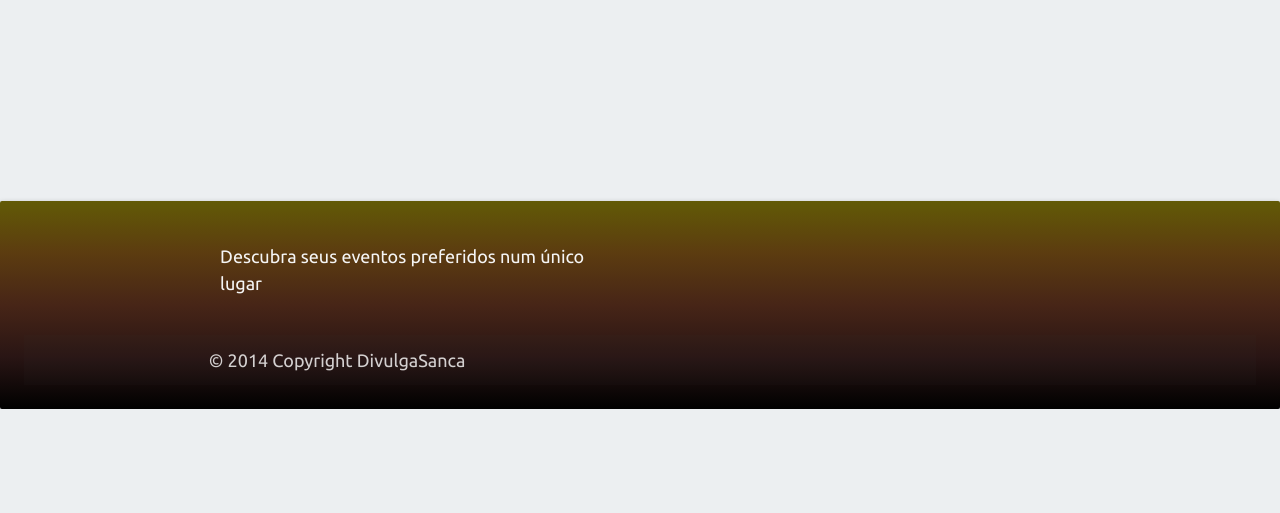
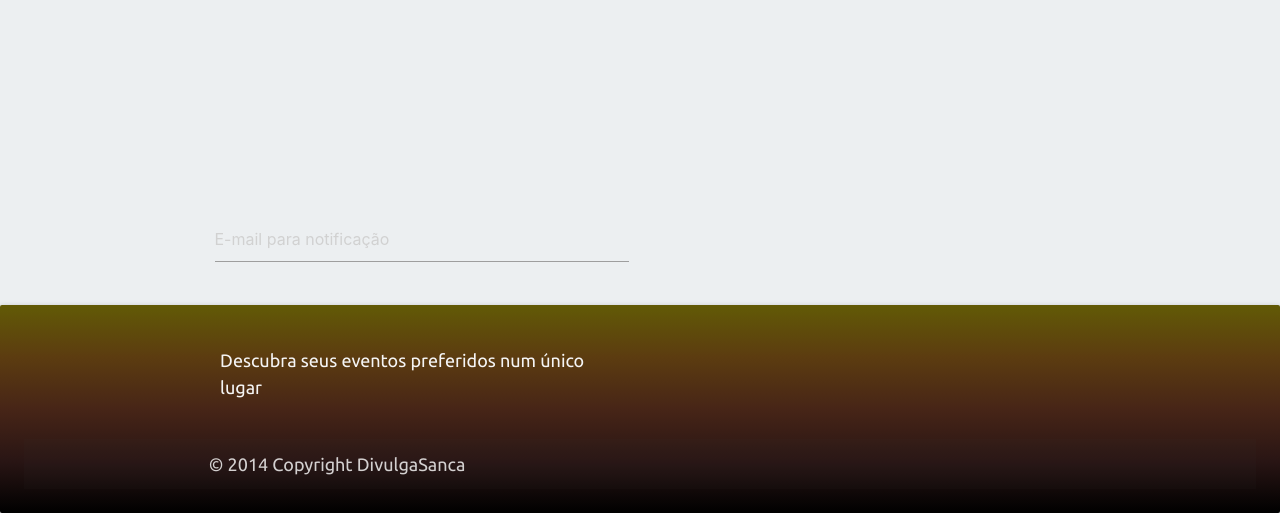
Before and after one commit to ET33/divulga-sanca, a Flask app: page / in a window 1280 px wide. Shown: the part 526-1039 px from the top of the page. Before the commit the page ends 935 px from the top, so only its background shows below. Run offline with Flask 2, Linux system fonts and the light colour scheme; data that the repository does not hold is empty; some libraries are stand-ins or nearby versions.

Commit message:
incluida interface para entrada de email no site

```diff
--- a/server/crontab.txt
+++ b/server/crontab.txt
@@ -1 +1 @@
-0 2 * * * /usr/bin/python3.5 /home/rodriganes/Desktop/divulga-sanca/server/webscraper/webscraper.py >/dev/null 2>&1
+* * * * * /usr/bin/python3.5 /home/rodriganes/Desktop/divulga-sanca/server/webscraper/webscraper.py >/dev/null 2>&1
--- a/server/server.py
+++ b/server/server.py
@@ -44,8 +44,8 @@ def search():
 			return response
 
 # Manda um email de confirmação para o usuário
-@app.route('/confirmEmail', methods=['GET'])
-def confirmEmail():
+@app.route('/notification', methods=['GET'])
+def notification():
 	if request.method == 'GET':
 		email = request.args.get('email', '')
 		msg = Message('Confirm mail', sender="divulgasanca@gmail.com", recipients=[email])
@@ -84,5 +84,7 @@ def notificateEvents():
 		mail.send(msg)
 	return 'OK'
 
+
+
 if __name__ == '__main__':
 	app.run(debug=True)
--- a/server/templates/index.html
+++ b/server/templates/index.html
@@ -89,7 +89,14 @@
 					{% endfor %}
 				</div>
 			</div>
-
+				<div class="row">
+				<form class="col s12" method="GET" action="/notification" onsubmit="return search.value != ''">
+					<div class="input-field col s6">
+						<input id="search" name="email" type="search" placeholder="E-mail para notificação" required>
+						<input type="submit" style="display: none;">
+					</div>
+				</form>
+			</div>
 		</div>
 	</main>
 
--- a/server/webscraper/webscraper.py
+++ b/server/webscraper/webscraper.py
@@ -234,7 +234,7 @@ def sendEmails(newEvents):
 	if len(newEvents) > 0:
 		emailText = str(len(newEvents)) + " novos eventos chegaram!\n"
 		for j in newEvents:
-			emailText += ("*" + str(j['title']) + "\n")
+			emailText += ("*" + str(j['title']) + "\n" + "Link: " + str(j['href']) )
 		print(emailText)
 
 		allEmails = []
```
